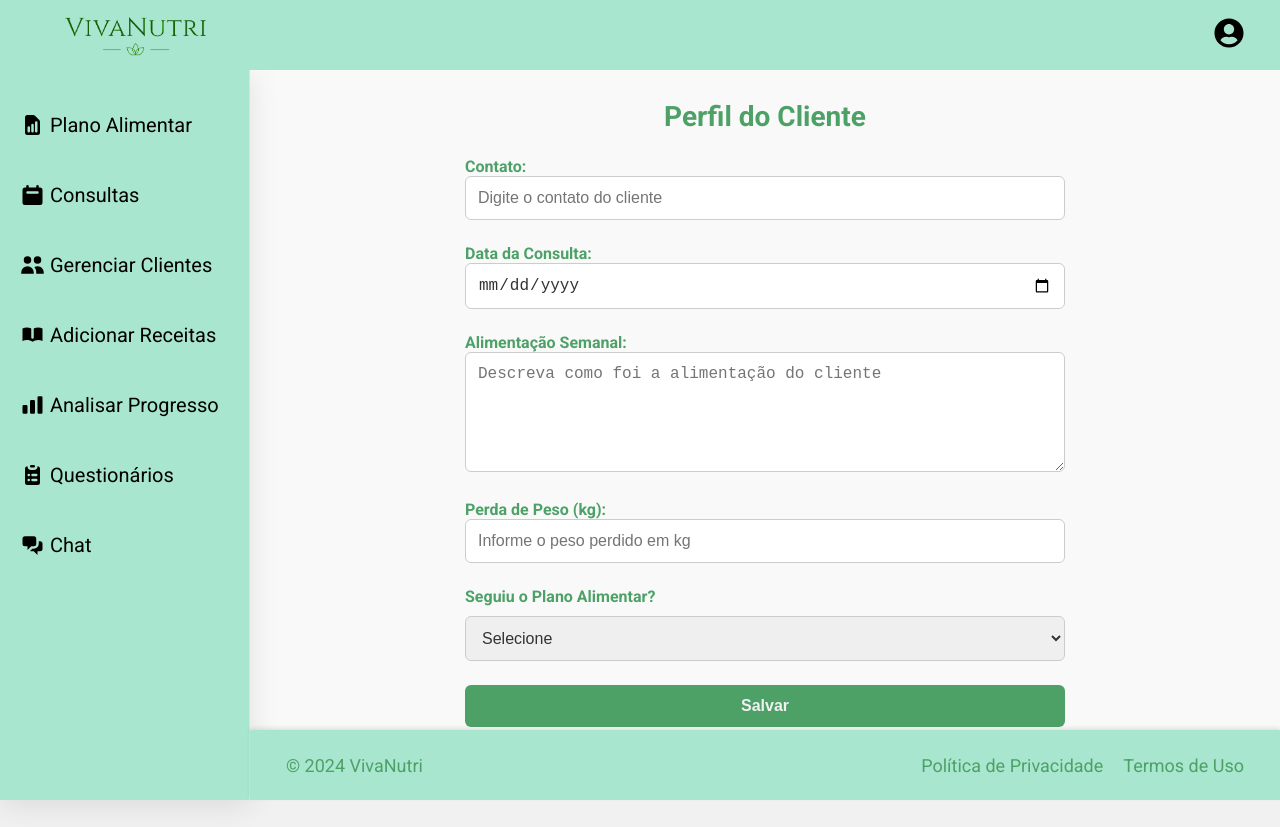
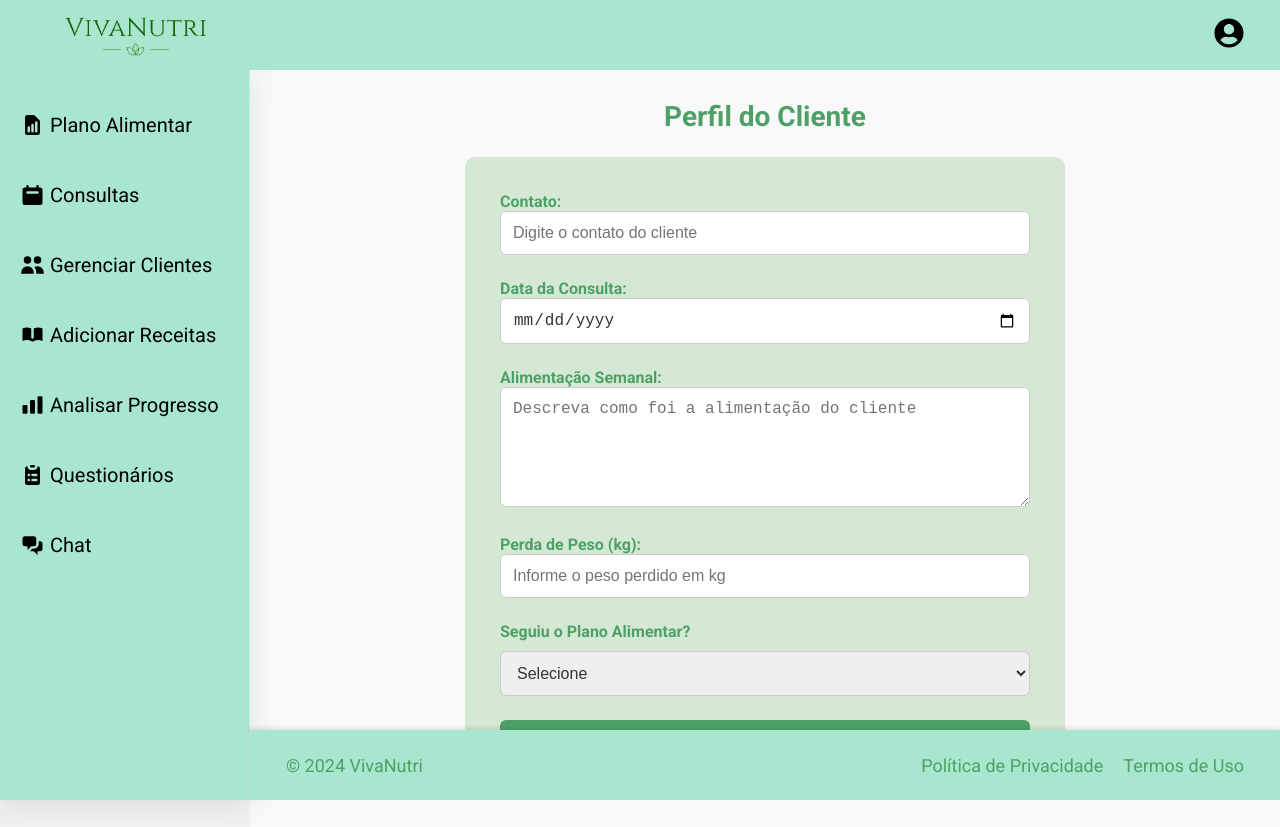
Before and after one commit to Raquel212/VivaNutri, a React (Vite) app: page /verPerfilNutri in a window 1280 px wide. Before the commit the page ends 800 px from the top, so only its background shows below. Built offline with nearby package versions, Linux system fonts and the light colour scheme.

Commit message:
Update Ver Perfil Nutri

```diff
--- a/src/pages/VerPerfilNutri/VerPerfilNutri.module.css
+++ b/src/pages/VerPerfilNutri/VerPerfilNutri.module.css
@@ -122,6 +122,9 @@
     gap: 1.5rem;
     width: 600px;
     margin: auto;
+    background-color: var(--green);
+    padding: 35px;
+    border-radius: .625rem;
   }
 
   .perfilForm label {
```
